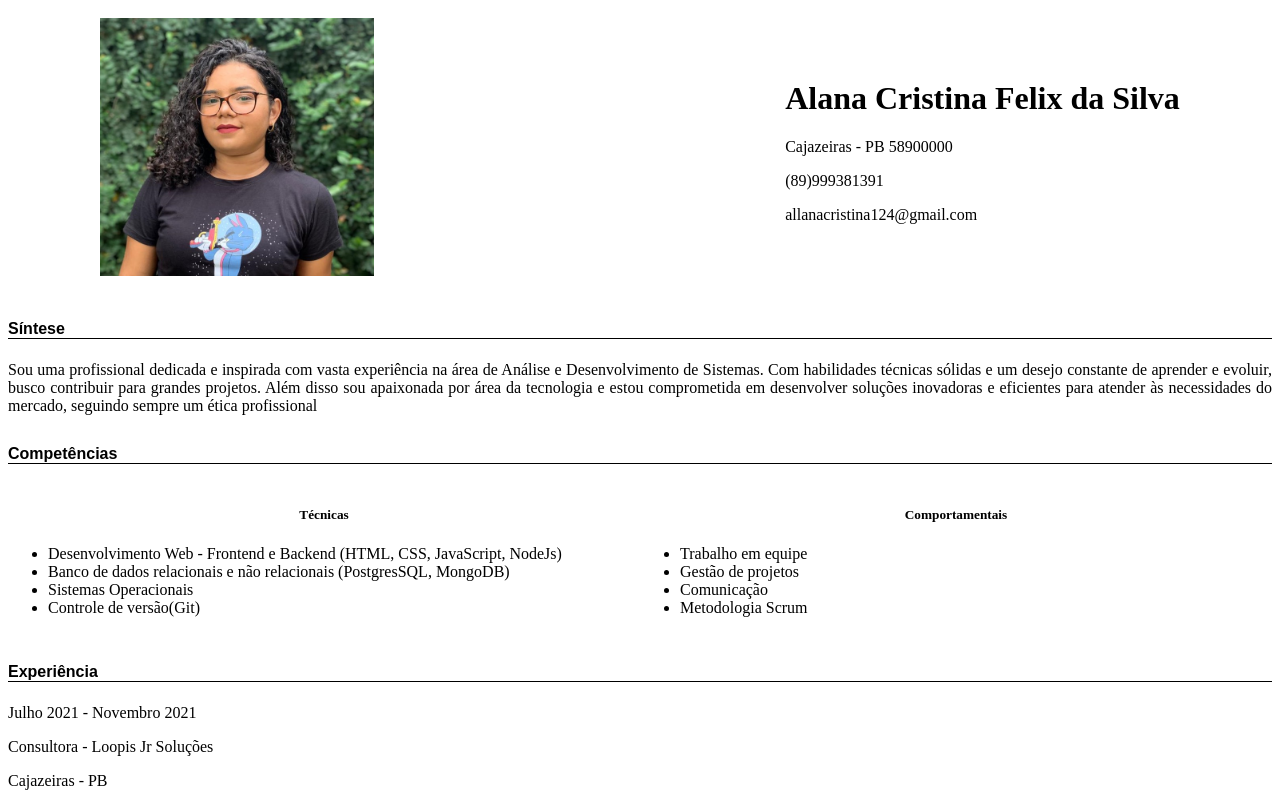
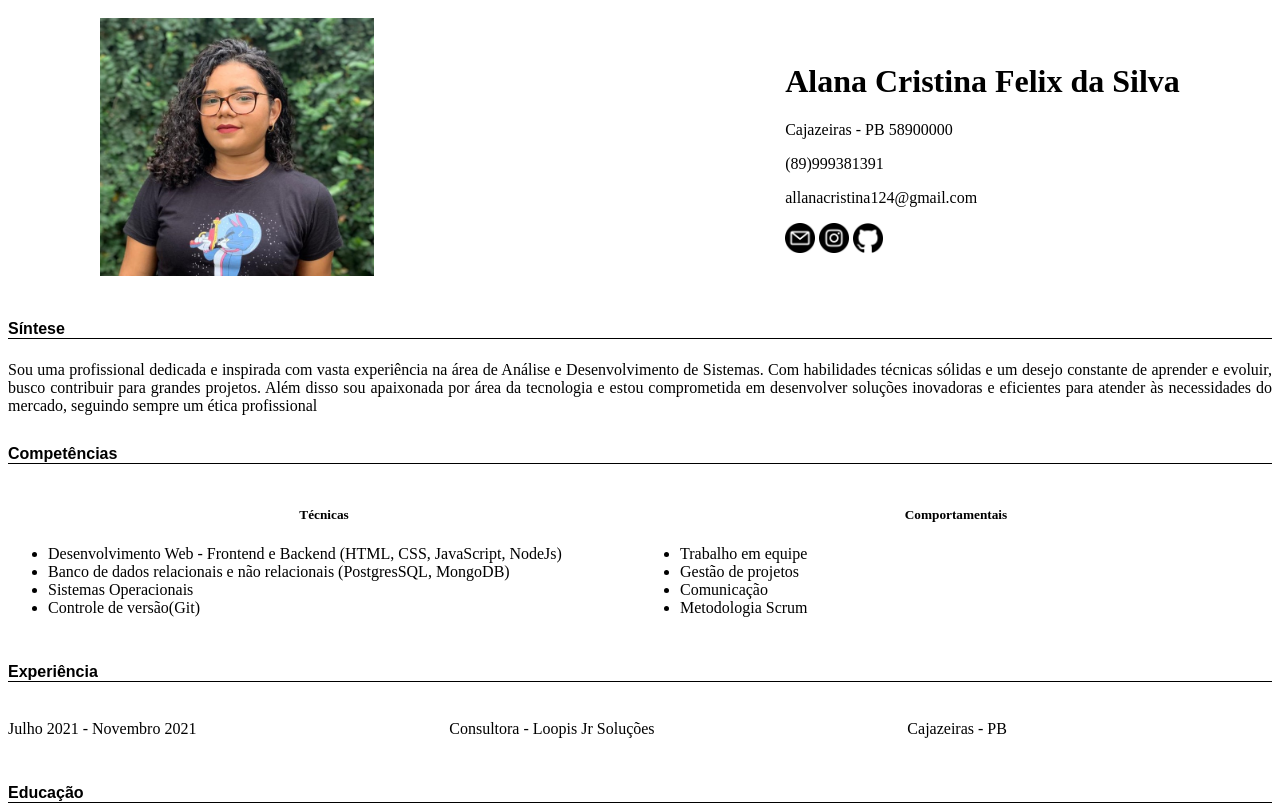
Before and after one commit to llanacristina/llanacristina.github.io, a plain HTML site: page index.html in a window 1280 px wide. Shown: the top 806 px of the page. Drawn offline with Linux system fonts and the light colour scheme.

Commit message:
Modificando alguns topicos

```diff
--- a/index.html
+++ b/index.html
@@ -20,9 +20,12 @@
         <p>Cajazeiras - PB 58900000</p>
         <p>(89)999381391</p>
         <p>allanacristina124@gmail.com</p>
+        <div class="contato">
+            <a href="mailto:allanacristina124@gmail.com"> <img src="imagens/o-email.png" alt="logo-gmail"></a>
+           <a href="https://www.instagram.com/llanacristina_/"><img src="imagens/instagram.png" alt="logo-instagram"></a>
+           <a href="https://github.com/llanacristina"> <img src="imagens/logo-github.png" alt="logo-github"></a>
+        </div>
     </div>
-    <!-- <a href="mailto:allanacristina124@gmail.com"> <img src="imagens/o-email.png"></a>
-<a href="https://www.instagram.com/llanacristina_/"><img src="imagens/instagram.png"></a>-->
 </div>
 <div class="container">
     <div id="sintese">
@@ -64,9 +67,12 @@
     </div>
 
     <h4>Experiência</h4>
-    <p>Julho 2021 - Novembro 2021</p>
-    <p>Consultora - Loopis Jr Soluções</p>
-    <p>Cajazeiras - PB</p>
+    <div class="expec">
+        <p>Julho 2021 - Novembro 2021</p>
+        <p>Consultora - Loopis Jr Soluções</p>
+        <p>Cajazeiras - PB</p>
+    </div>
+
     <aside>
         <h4>Educação</h4>
         <p>Graduação: Análise e desenvolvimento de sistemas IFPB - Instituto Federal da Paraiba (2021 - 2024)
--- a/style.css
+++ b/style.css
@@ -1,42 +1,47 @@
-*{
+* {
     /* margin: 0px;
     padding: 0px; */
     box-sizing: border-box;
 }
-body{
-      /* margin: 0;
-    padding: 0;  */
+
+body {
     display: flex;
     justify-content: center;
     align-items: center;
     flex-direction: column;
 }
-.header{
+
+.header {
     display: flex;
     align-items: center;
     padding: 10px;
 }
-.img img{
+
+.img img {
     flex: 1;
     height: 20%;
     width: 40%;
 }
-.dados{
+
+.dados {
     flex: 1;
 }
-#sintese p{
+
+#sintese p {
     text-align: justify;
 }
 
-h5{
+h5 {
     text-align: center;
 }
-h4{
+
+h4 {
     border-bottom: solid 1px black;
     margin-top: 30px;
     font-family: Arial, Helvetica, sans-serif;
     text-align: left;
 }
+
 .competencias {
     display: flex;
     justify-content: space-between;
@@ -44,9 +49,23 @@ h4{
     align-items: center;
 }
 
-.tecnicas, .comportamentais {
-    flex: 0.5; /* Define que cada div ocupará a mesma largura disponível */
+.tecnicas,
+.comportamentais {
+    flex: 0.5;
+    /* Define que cada div ocupará a mesma largura disponível */
 }
-.tecnicas ul, .comportamentais ul {
-   align-content: center;
+
+.tecnicas ul,
+.comportamentais ul {
+    align-content: center;
 }
+
+.contato img {
+    width: 30px;
+}
+
+.expec {
+    display: flex;
+    flex-direction: row;
+    gap: 20%;
+}
```
Also changed, not shown: imagens/logo-github.png (added).
